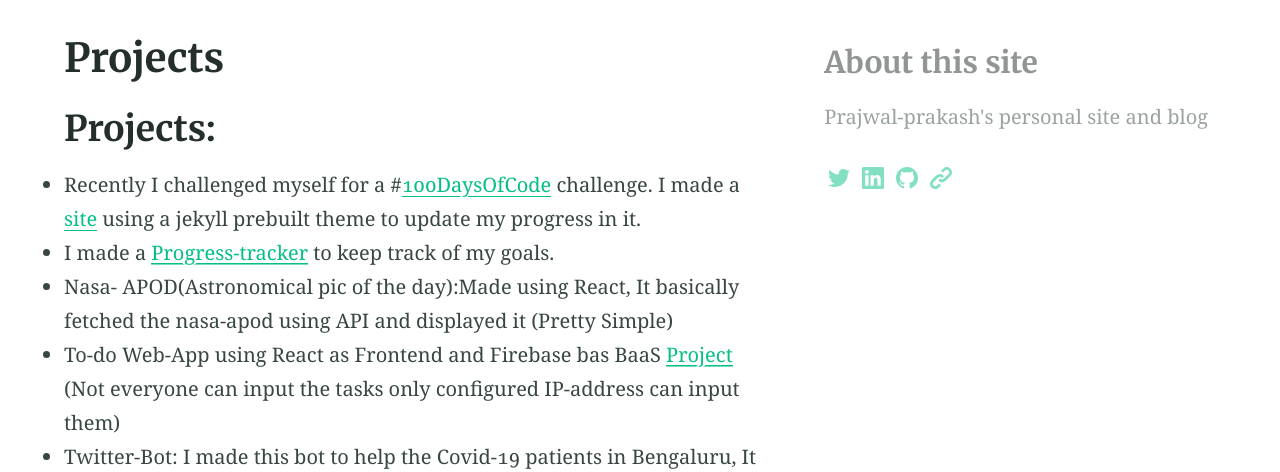
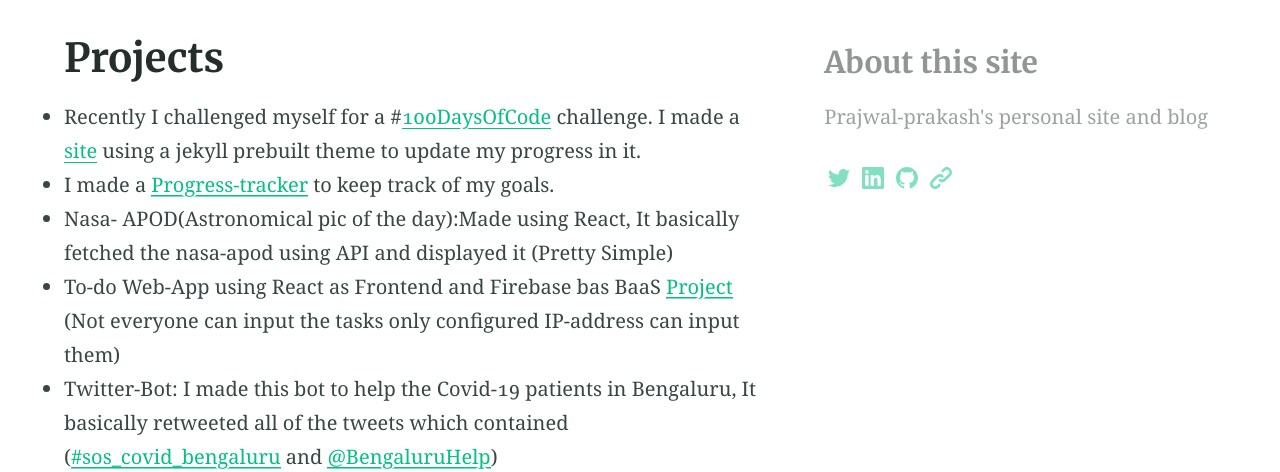
Before and after one commit to Prajwalprakash3722/prajwalprakash3722.github.io-old, a Jekyll site: the page built from projects.md, in a window 1280 px wide and 900 px high, cut to the strip 428-900 px from the top of the window. Built offline with Jekyll 4.4.1, drawn with Linux system fonts in a browser that asks for light colours.

```diff
--- a/projects.md
+++ b/projects.md
@@ -6,30 +6,29 @@ feature_image: "https://picsum.photos/2560/600?image=873"
 excerpt: "My pet projects."
 aside: true
 ---
-## Projects:
 
-* Recently I challenged myself for a #[100DaysOfCode](https://www.100daysofcode.com)  challenge. I made a [site](https://github.com/Prajwalprakash3722/Algorithms) using a jekyll prebuilt theme to update my progress in it.
+- Recently I challenged myself for a #[100DaysOfCode](https://www.100daysofcode.com) challenge. I made a [site](https://github.com/Prajwalprakash3722/Algorithms) using a jekyll prebuilt theme to update my progress in it.
 
-* I made a [Progress-tracker](https://prajwalprakash3722.github.io/progress_tracker/) to keep track of my goals.
+- I made a [Progress-tracker](https://prajwalprakash3722.github.io/progress_tracker/) to keep track of my goals.
 
-* Nasa- APOD(Astronomical pic of the day):Made using React, It basically fetched the nasa-apod using API and displayed it (Pretty Simple)
+- Nasa- APOD(Astronomical pic of the day):Made using React, It basically fetched the nasa-apod using API and displayed it (Pretty Simple)
 
-* To-do Web-App using React as Frontend and Firebase bas BaaS [Project](https://to-do-app-5bc9c.web.app/) (Not everyone can input the tasks only configured IP-address can input them)
+- To-do Web-App using React as Frontend and Firebase bas BaaS [Project](https://to-do-app-5bc9c.web.app/) (Not everyone can input the tasks only configured IP-address can input them)
 
-* Twitter-Bot: I made this bot to help the Covid-19 patients in Bengaluru, It basically retweeted all of the tweets which contained ([#sos_covid_bengaluru](https://twitter.com/search?q=%23sos_covid_bengaluru&src=typed_query) and [@BengaluruHelp](https://twitter.com/BengaluruHelp))
+- Twitter-Bot: I made this bot to help the Covid-19 patients in Bengaluru, It basically retweeted all of the tweets which contained ([#sos_covid_bengaluru](https://twitter.com/search?q=%23sos_covid_bengaluru&src=typed_query) and [@BengaluruHelp](https://twitter.com/BengaluruHelp))
 
-* Provisional S-CGPA Calculator: I made for my college [Project](https://share.streamlit.io/prajwalprakash3722/cgpa_cal/main/cgpa.py) [Consists Bugs]
+- Provisional S-CGPA Calculator: I made for my college [Project](https://share.streamlit.io/prajwalprakash3722/cgpa_cal/main/cgpa.py) [Consists Bugs]
 
-* Vaccine slot availability: Using Cowin-API to fetch the information about the vaccine availability by inputting the dates and pincode.(Not deployed because government blocked all of the API) [project](https://github.com/Prajwalprakash3722/Vaccine_avaliabality)
+- Vaccine slot availability: Using Cowin-API to fetch the information about the vaccine availability by inputting the dates and pincode.(Not deployed because government blocked all of the API) [project](https://github.com/Prajwalprakash3722/Vaccine_avaliabality)
 
-* Enhanced the performance of the game created by S Suhas [project](https://prajwalprakash3722.github.io/ColorGuessingGame/)
+- Enhanced the performance of the game created by S Suhas [project](https://prajwalprakash3722.github.io/ColorGuessingGame/)
 
-* Trying to develop more and more games to play in CLI using python [project](https://github.com/Prajwalprakash3722/games) [in-progress]
+- Trying to develop more and more games to play in CLI using python [project](https://github.com/Prajwalprakash3722/games) [in-progress]
 
-* Sattva Club Website: For a club in my college [project](https://sattva-rvce.netlify.app/)
+- Sattva Club Website: For a club in my college [project](https://sattva-rvce.netlify.app/)
 
-* Text-Extractor(Contributed to the Text-Extractor by joe-Sin7h) [in-progress]
+- Text-Extractor(Contributed to the Text-Extractor by joe-Sin7h) [in-progress]
 
-*Crypto-price tracker WebApp and CLI package [in-progress]
+\*Crypto-price tracker WebApp and CLI package [in-progress]
 
 ### I will try to update whenever i shall start a new project or finish a [in progress] projects.
```
Also changed, not shown: _posts/2021-05-31-hello-world.md (+2 -2 lines), index.md (+6 -4 lines).
